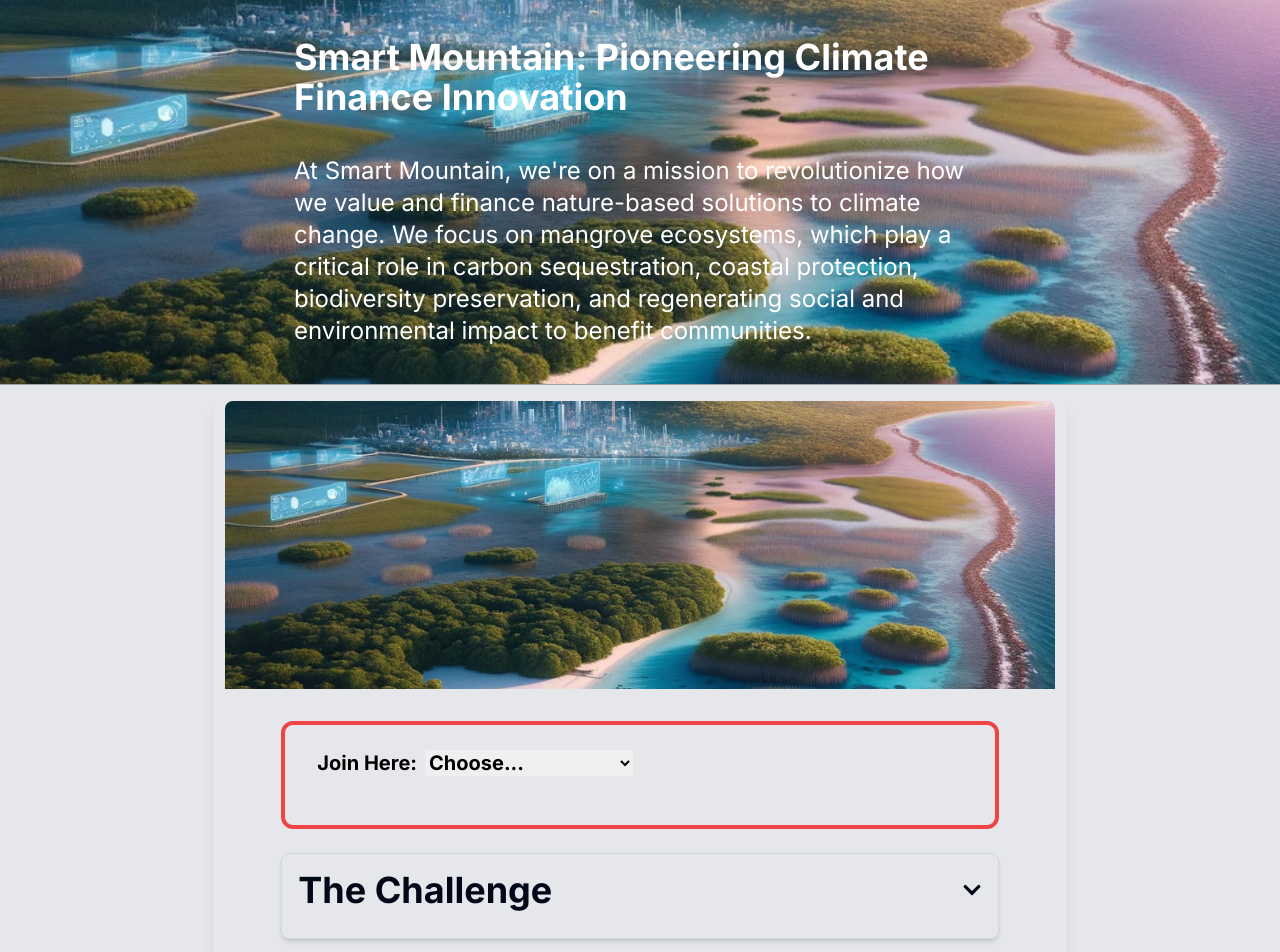
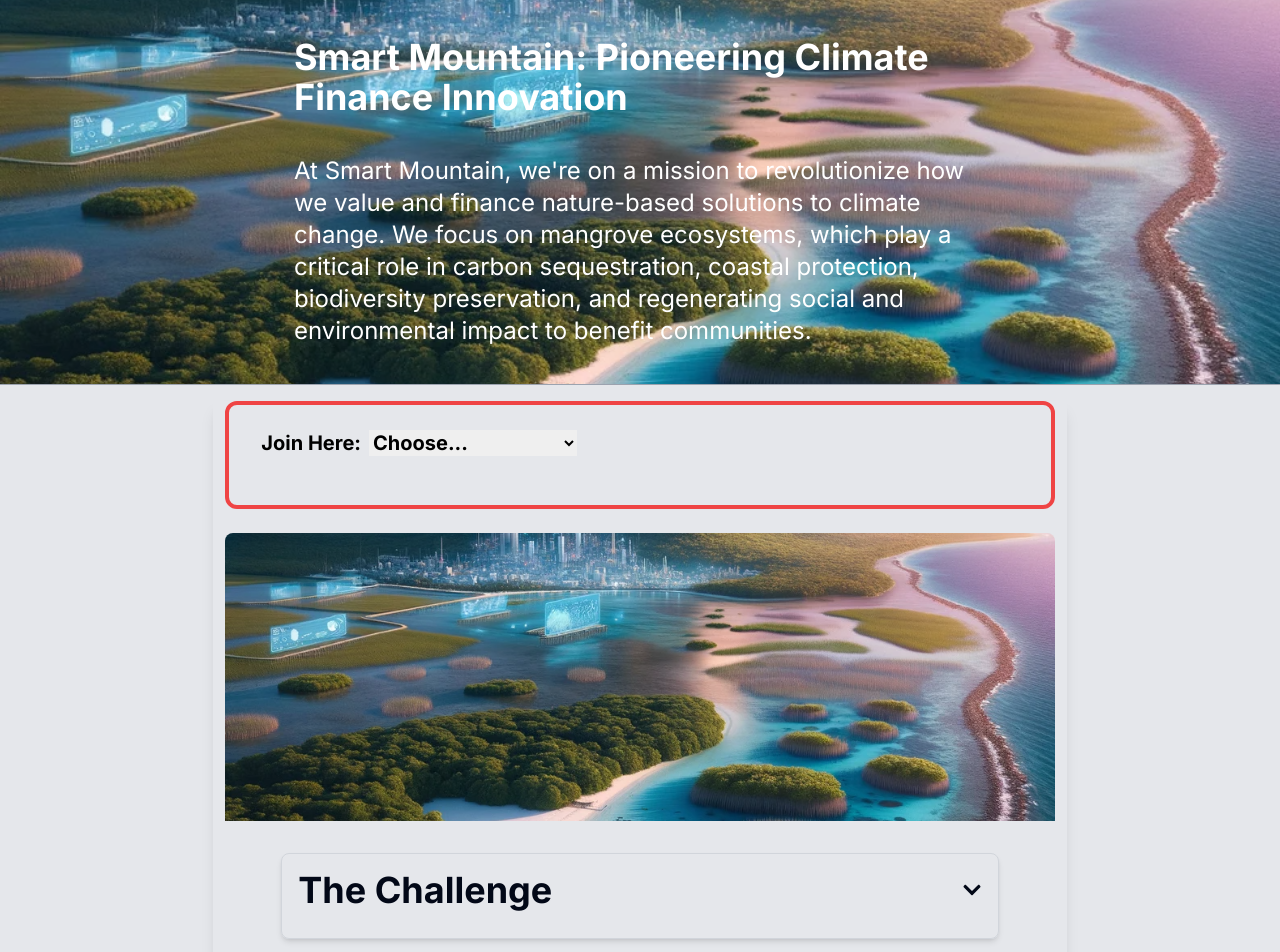
Before and after one commit to Dariusramnath/smart_mountain, a Next.js app: page / in a window 1280 px wide. Shown: the top 952 px of the page. Built offline with nearby package versions, Linux system fonts and the light colour scheme.

Commit message:
small change

```diff
--- a/src/app/page.tsx
+++ b/src/app/page.tsx
@@ -32,6 +32,7 @@
       </div>
       <div className="flex items-center justify-center pt-4 ">
         <div className="flex flex-col lg:w-4/6 w-full px-3 shadow-lg">
+        <div className="mb-6"><Tabs /></div>
           <img
             src="/smart-mountain-bg.png"
             alt="smart mountain header"
@@ -40,7 +41,7 @@
 
           <div className="lg:px-14 px-2 pt-8">
 
-            <div className="mb-6"><Tabs /></div>
+
             <div
               className="p-4 border border-gray-300 shadow-md rounded-lg transition-all duration-300 ease-in-out cursor-pointer hover:shadow-lg"
               onClick={toggleExpand}
```
